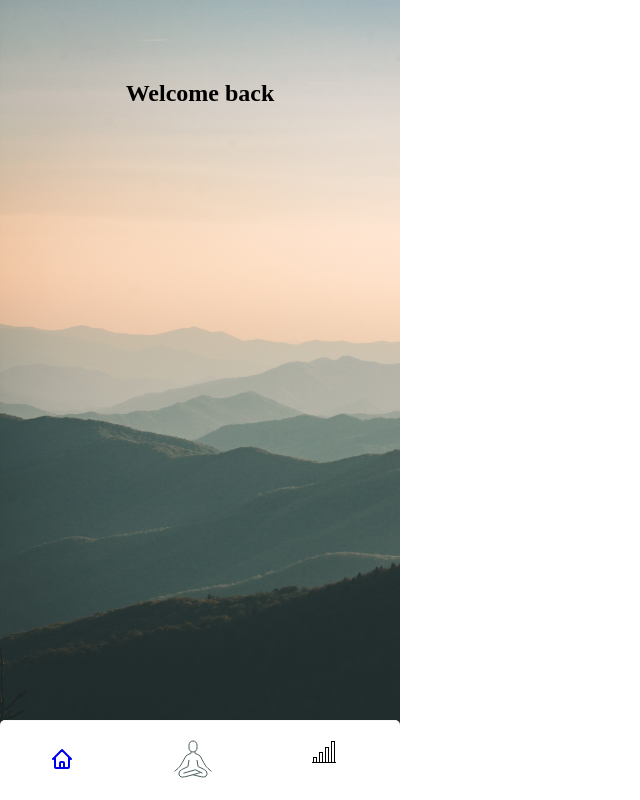
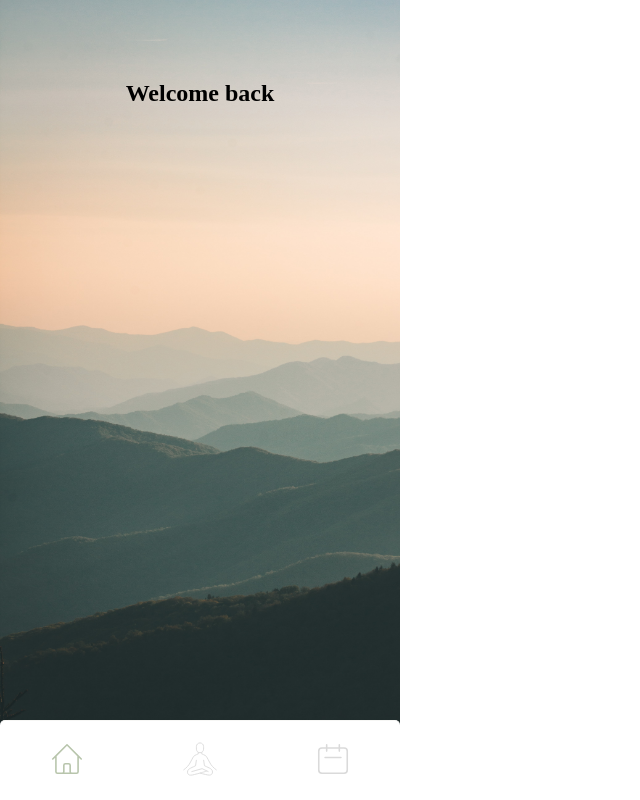
Before and after one commit to Torfeltorfel/capstone-project, a React (Vite) app: page /home in a window 1280 px wide. Shown: the whole page, without its empty margins (0-640 px from the left). Built offline with nearby package versions, Linux system fonts and the light colour scheme.

Commit message:
Add icon styles & props for icons

```diff
--- a/src/app/components/Navigation/Navigation.tsx
+++ b/src/app/components/Navigation/Navigation.tsx
@@ -1,21 +1,37 @@
 import React from 'react';
 import { Link } from 'react-router-dom';
 import styled from 'styled-components';
-import AnalyticsIconThin from './assets/AnalyticsIconThin';
-import HomeIconThin from './assets/HomeIcon';
+import AnalyticsIcon from './assets/AnalyticsIcon';
+import HomeIcon from './assets/HomeIcon';
 import SittingIcon from './assets/SittingIcon';
 
-export default function Navigation(): JSX.Element {
+type NavigationProps = {
+  activeLink?: 'home' | 'dashboard';
+};
+
+export default function Navigation({
+  activeLink,
+}: NavigationProps): JSX.Element {
   return (
     <Container>
       <Link to={'/home'}>
-        <HomeIconThin />
+        <HomeIcon
+          stroke={
+            activeLink === 'home' ? 'var(--green-simple)' : 'var(--grey-700)'
+          }
+        />
       </Link>
       <Link to={'/settimer'}>
-        <SittingIcon />
+        <SittingIcon stroke={'var(--grey-700)'} />
       </Link>
       <Link to={'/dashboard'}>
-        <AnalyticsIconThin />
+        <AnalyticsIcon
+          stroke={
+            activeLink === 'dashboard'
+              ? 'var(--green-simple)'
+              : 'var(--grey-700)'
+          }
+        />
       </Link>
     </Container>
   );
--- a/src/app/components/Navigation/assets/AnalyticsIcon.tsx
+++ b/src/app/components/Navigation/assets/AnalyticsIcon.tsx
@@ -1,17 +1,22 @@
 import React from 'react';
 
-export default function AnalyticsIcon(): JSX.Element {
+export default function AnalyticsIcon(
+  props: React.SVGProps<SVGPathElement>
+): JSX.Element {
   return (
     <svg
       xmlns="http://www.w3.org/2000/svg"
+      height="38"
       width="38"
-      height="38"
       viewBox="0 0 24 24"
+      fill="none"
     >
       <path
-        stroke="rgba(72,93,91,1)"
-        strokeWidth="0.01"
-        d="M5 9v8h-2v-8h2zm2-2h-6v12h6v-12zm6-4v14h-2v-14h2zm2-2h-6v18h6v-18zm6 13v3h-2v-3h2zm2-2h-6v7h6v-7zm1 9h-24v2h24v-2z"
+        strokeLinecap="round"
+        strokeLinejoin="round"
+        strokeWidth="1"
+        d="M8 7V3m8 4V3m-9 8h10M5 21h14a2 2 0 002-2V7a2 2 0 00-2-2H5a2 2 0 00-2 2v12a2 2 0 002 2z"
+        {...props}
       />
     </svg>
   );
--- a/src/app/components/Navigation/assets/AnalyticsIconThin.tsx
+++ b/src/app/components/Navigation/assets/AnalyticsIconThin.tsx
@@ -2,14 +2,7 @@ import React from 'react';
 
 export default function AnalyticsIconThin(): JSX.Element {
   return (
-    <svg
-      width="38"
-      height="38"
-      xmlns="http://www.w3.org/2000/svg"
-      fillRule="evenodd"
-      clipRule="evenodd"
-      viewBox="0 0 38 38"
-    >
+    <svg width="38" height="38" viewBox="0 0 38 38">
       <path d="M0 22h1v-5h4v5h2v-10h4v10h2v-15h4v15h2v-21h4v21h1v1h-24v-1zm4-4h-2v4h2v-4zm6-5h-2v9h2v-9zm6-5h-2v14h2v-14zm6-6h-2v20h2v-20z" />
     </svg>
   );
--- a/src/app/components/Navigation/assets/HomeIcon.tsx
+++ b/src/app/components/Navigation/assets/HomeIcon.tsx
@@ -1,21 +1,22 @@
 import React from 'react';
 
-export default function HomeIcon(): JSX.Element {
+export default function HomeIcon(
+  props: React.SVGProps<SVGPathElement>
+): JSX.Element {
   return (
     <svg
       xmlns="http://www.w3.org/2000/svg"
-      className="h-6 w-6"
       fill="none"
       viewBox="0 0 24 24"
-      stroke="currentColor"
-      width="24"
-      height="24"
+      height="38"
+      width="38"
     >
       <path
         strokeLinecap="round"
         strokeLinejoin="round"
-        strokeWidth={2}
+        strokeWidth="1"
         d="M3 12l2-2m0 0l7-7 7 7M5 10v10a1 1 0 001 1h3m10-11l2 2m-2-2v10a1 1 0 01-1 1h-3m-6 0a1 1 0 001-1v-4a1 1 0 011-1h2a1 1 0 011 1v4a1 1 0 001 1m-6 0h6"
+        {...props}
       />
     </svg>
   );
--- a/src/app/components/Navigation/assets/SittingIcon.tsx
+++ b/src/app/components/Navigation/assets/SittingIcon.tsx
@@ -1,6 +1,8 @@
 import React from 'react';
 
-export default function SittingIcon(): JSX.Element {
+export default function SittingIcon(
+  props: React.SVGProps<SVGPathElement>
+): JSX.Element {
   return (
     <svg
       version="1.1"
@@ -8,14 +10,13 @@ export default function SittingIcon(): JSX.Element {
       xmlns="http://www.w3.org/2000/svg"
       x="0px"
       y="0px"
-      width="38px"
-      height="38px"
+      width="34"
+      height="34"
       viewBox="0 0 38 38"
       enableBackground="new 0 0 38 38"
     >
       <path
         fill="none"
-        stroke="rgba(72,93,91,1)"
         strokeWidth="1"
         strokeMiterlimit="10"
         d="M23,8c0,2.209-1.791,4-4,4s-4-1.791-4-4
@@ -24,6 +25,7 @@ export default function SittingIcon(): JSX.Element {
 	c4-1.081,7.806-2.328,7.806-2.328 M19,34.714C23,35.794,27.517,37,29.517,37S33,35.667,33,33.604c0-2.592-1.925-3.666-3.516-4.496
 	c-1.591-0.828-5.482-2.608-5.482-2.608L23,20 M0.503,31.318c0,0,4.435-3.147,6.435-6.366S10.856,17.396,12,16s5-2.552,5-2.552
 	v-1.986 M21,11.462v1.986c0,0,3.855,1.156,5,2.552c1.144,1.396,3.062,5.733,5.062,8.952s6.435,6.366,6.435,6.366"
+        {...props}
       />
     </svg>
   );
--- a/src/app/pages/Dashboard/Dashboard.tsx
+++ b/src/app/pages/Dashboard/Dashboard.tsx
@@ -7,7 +7,7 @@ export default function Dashboard(): JSX.Element {
   return (
     <Container>
       {<CalendarView />}
-      <Navigation />
+      <Navigation activeLink="dashboard" />
     </Container>
   );
 }
--- a/src/app/pages/Home/Home.tsx
+++ b/src/app/pages/Home/Home.tsx
@@ -9,7 +9,7 @@ export default function Home(): JSX.Element {
       <ContentContainer>
         <Header>Welcome back</Header>
       </ContentContainer>
-      <Navigation />
+      <Navigation activeLink="home" />
     </PageContainer>
   );
 }
```
Also changed, not shown: src/app/components/Navigation/assets/HomeIconThin.tsx (deleted, +0 -22 lines).
